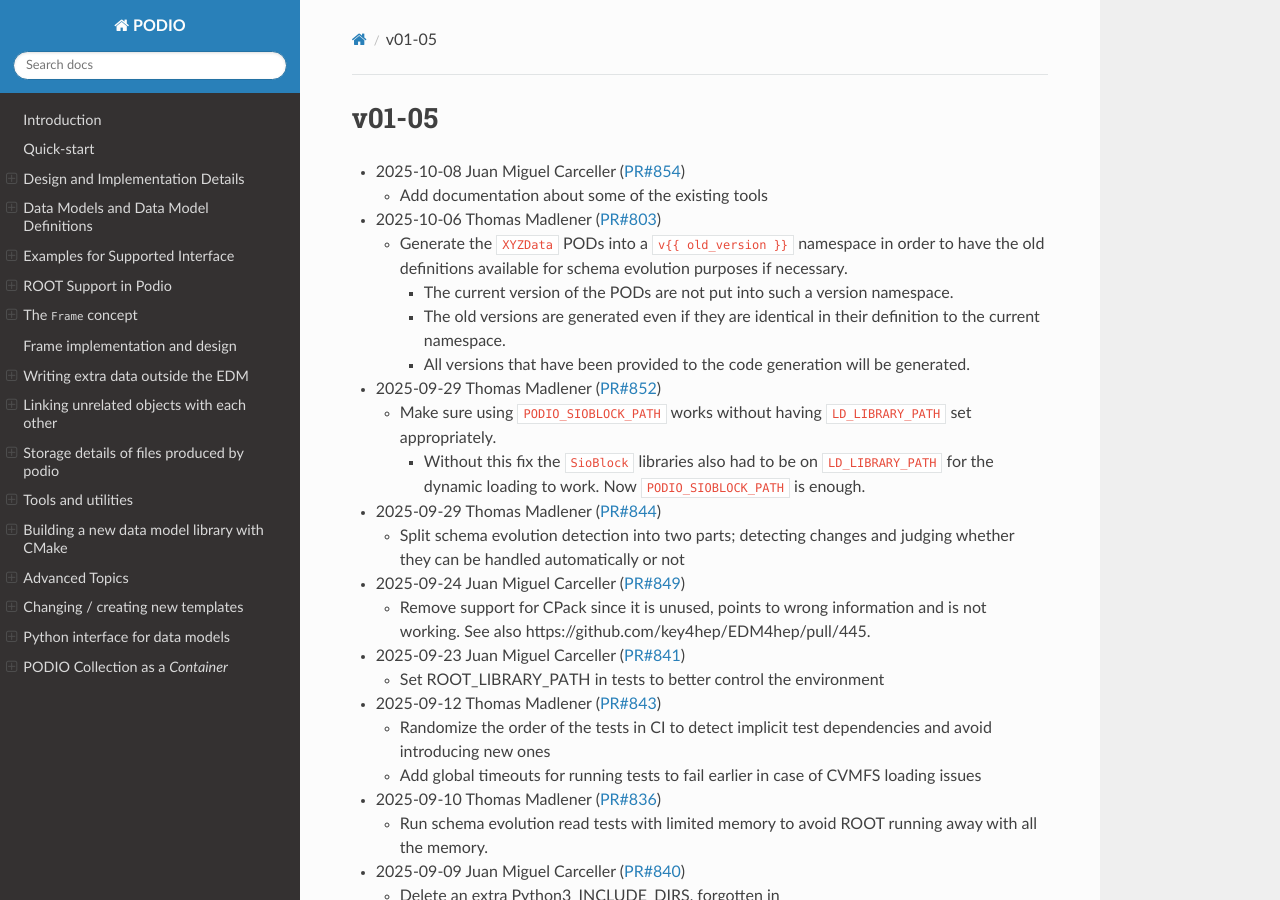
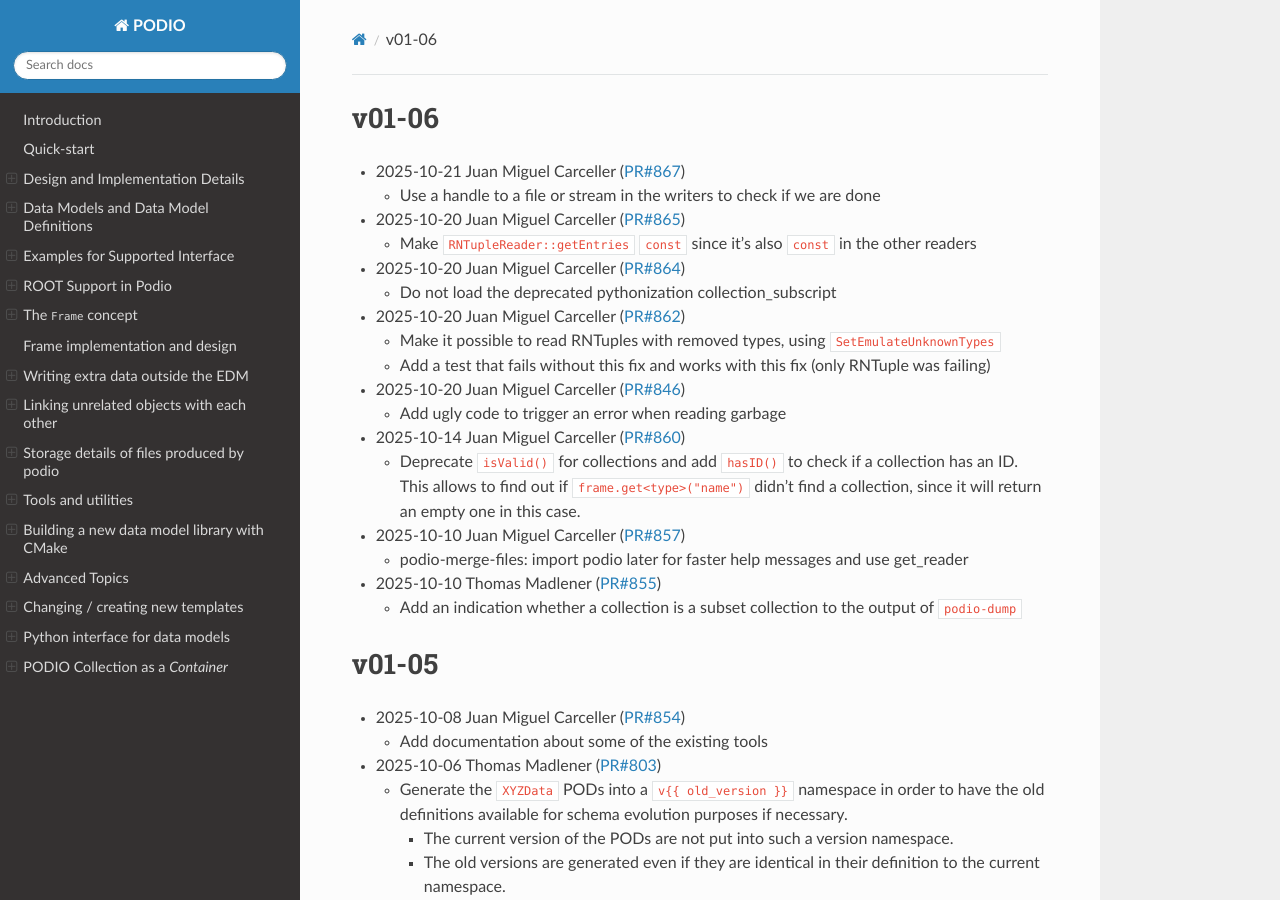
Before and after one commit to AIDASoft/podio, a Sphinx documentation site: the page built from doc/ReleaseNotes.md, in a window 1280 px wide and 900 px high. Built offline with Sphinx 7.4.7 and the Read the Docs theme 3.1.0, drawn with Linux system fonts in a browser that asks for light colours; pages that are not in the unit, such as notebooks, are missing from menus; the version number could not be read and is left out.

Commit message:
Release Notes for v01-06

```diff
--- a/doc/ReleaseNotes.md
+++ b/doc/ReleaseNotes.md
@@ -1,3 +1,30 @@
+# v01-06
+
+* 2025-10-21 Juan Miguel Carceller ([PR#867](https://github.com/AIDASoft/podio/pull/867))
+  - Use a handle to a file or stream in the writers to check if we are done
+
+* 2025-10-20 Juan Miguel Carceller ([PR#865](https://github.com/AIDASoft/podio/pull/865))
+  - Make `RNTupleReader::getEntries` `const` since it's also `const` in the other readers
+
+* 2025-10-20 Juan Miguel Carceller ([PR#864](https://github.com/AIDASoft/podio/pull/864))
+  - Do not load the deprecated pythonization collection_subscript
+
+* 2025-10-20 Juan Miguel Carceller ([PR#862](https://github.com/AIDASoft/podio/pull/862))
+  - Make it possible to read RNTuples with removed types, using `SetEmulateUnknownTypes`
+  - Add a test that fails without this fix and works with this fix (only RNTuple was failing)
+
+* 2025-10-20 Juan Miguel Carceller ([PR#846](https://github.com/AIDASoft/podio/pull/846))
+  - Add ugly code to trigger an error when reading garbage
+
+* 2025-10-14 Juan Miguel Carceller ([PR#860](https://github.com/AIDASoft/podio/pull/860))
+  - Deprecate `isValid()` for collections and add `hasID()` to check if a collection has an ID. This allows to find out if `frame.get<type>("name")` didn't find a collection, since it will return an empty one in this case.
+
+* 2025-10-10 Juan Miguel Carceller ([PR#857](https://github.com/AIDASoft/podio/pull/857))
+  - podio-merge-files: import podio later for faster help messages and use get_reader
+
+* 2025-10-10 Thomas Madlener ([PR#855](https://github.com/AIDASoft/podio/pull/855))
+  - Add an indication whether a collection is a subset collection to the output of `podio-dump`
+
 # v01-05
 
 * 2025-10-08 Juan Miguel Carceller ([PR#854](https://github.com/AIDASoft/podio/pull/854))
```
